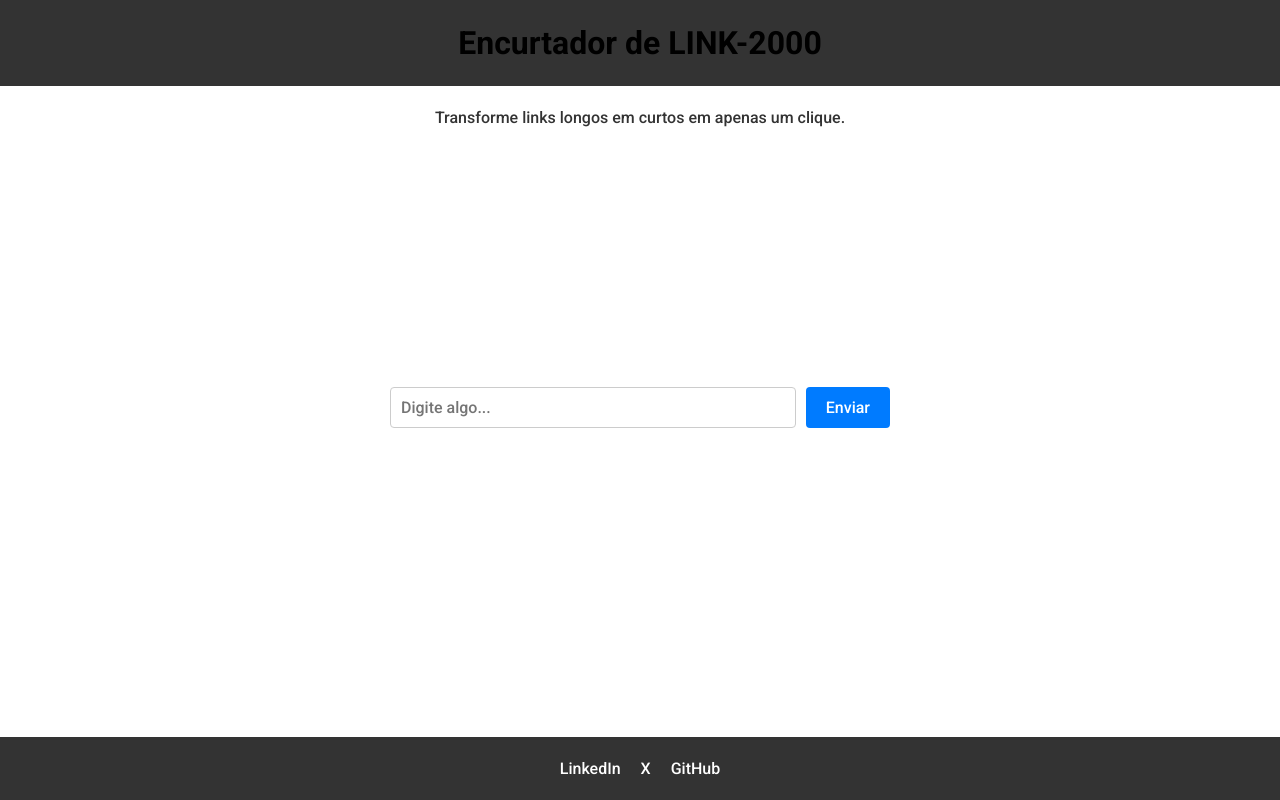
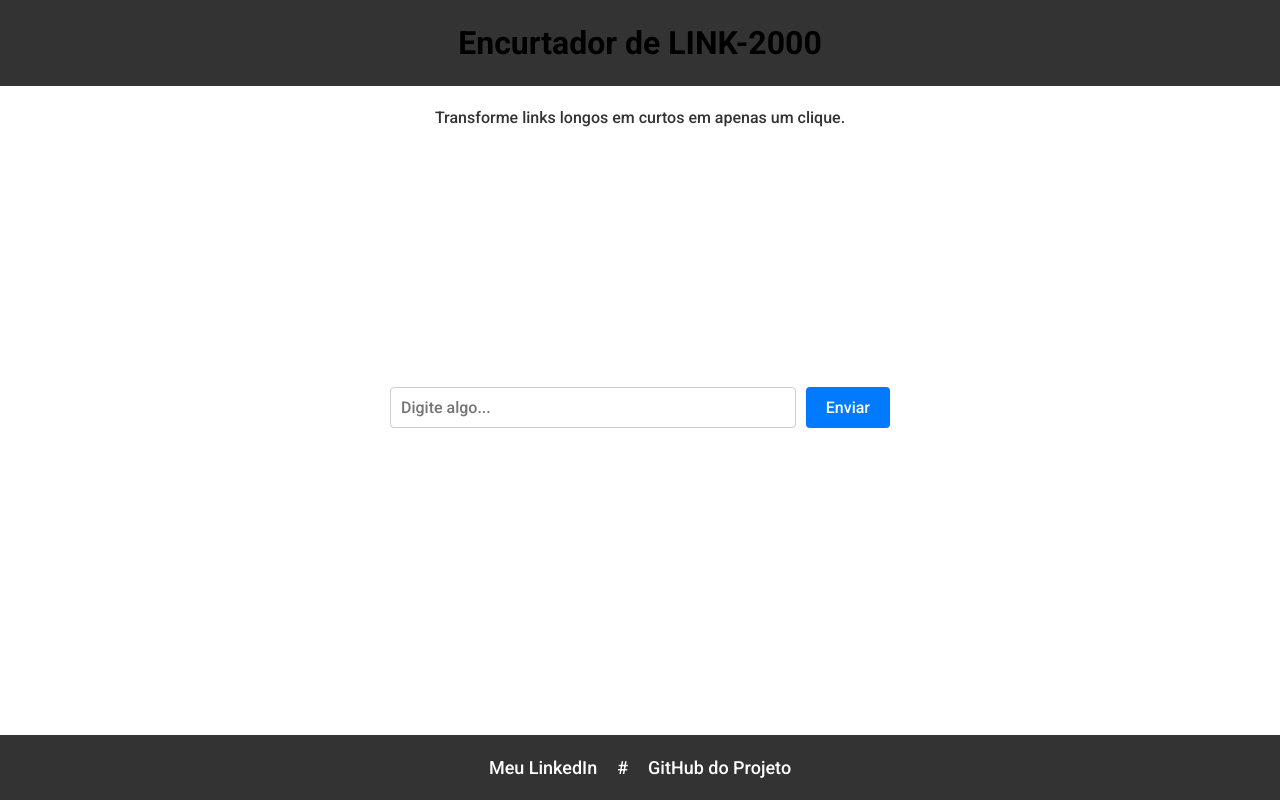
Before and after one commit to Manoel-DJS/UrlShort_Angular, an Angular app: page / in a window 1280 px wide. Built offline with nearby package versions, Linux system fonts and the light colour scheme.

Commit message:
feat - add my social medias

```diff
--- a/src/app/components/footer/footer.component.html
+++ b/src/app/components/footer/footer.component.html
@@ -1,7 +1,7 @@
 <footer>
     <ul class="social-links">
-        <li><a href="https://linkedin.com/seu-perfil" target="_blank">LinkedIn</a></li>
-        <li><a href="https://x.com/seu-perfil" target="_blank">X</a></li>
-        <li><a href="https://github.com/seu-usuario" target="_blank">GitHub</a></li>
+        <li><a href="https://www.linkedin.com/in/manoel-vinicius-844692249/" target="_blank">Meu LinkedIn</a></li>
+        <li><a href="#" target="_top">#</a></li>
+        <li><a href="https://github.com/Manoel-DJS/ENCURTADOR_URL" target="_blank">GitHub do Projeto</a></li>
       </ul>
 </footer>
--- a/src/app/components/footer/footer.component.scss
+++ b/src/app/components/footer/footer.component.scss
@@ -9,24 +9,24 @@ footer {
     padding: 22px;
     gap: 24px;
     background-color: var(--dark-grey);
+    font-size: large;
   }
 
   .social-links {
     display: flex;
-    justify-content: space-evenly;          /* Coloca os itens em linha */
     gap: 20px;              /* Espaçamento entre os itens */
-    list-style: none;       /* Remove os marcadores de lista */
-    padding: 0;             /* Remove padding padrão */
-    margin: 0;              /* Remove margem padrão */
+    list-style: none;
+    padding: 0;
+    margin: 0;
   }
 
   .social-links a {
-    color: white;           /* Cor do texto */
-    text-decoration: none;  /* Remove sublinhado */
-    transition: color 0.3s; /* Efeito de transição suave */
+    color: white;
+    text-decoration: none;
+    transition: color 0.3s;
   }
 
   .social-links a:hover {
-    color: #4dabf7;        /* Cor ao passar o mouse */
-    text-decoration: underline; /* Opcional: adiciona sublinhado no hover */
+    color: #4dabf7;
+    text-decoration: underline;
   }
```
